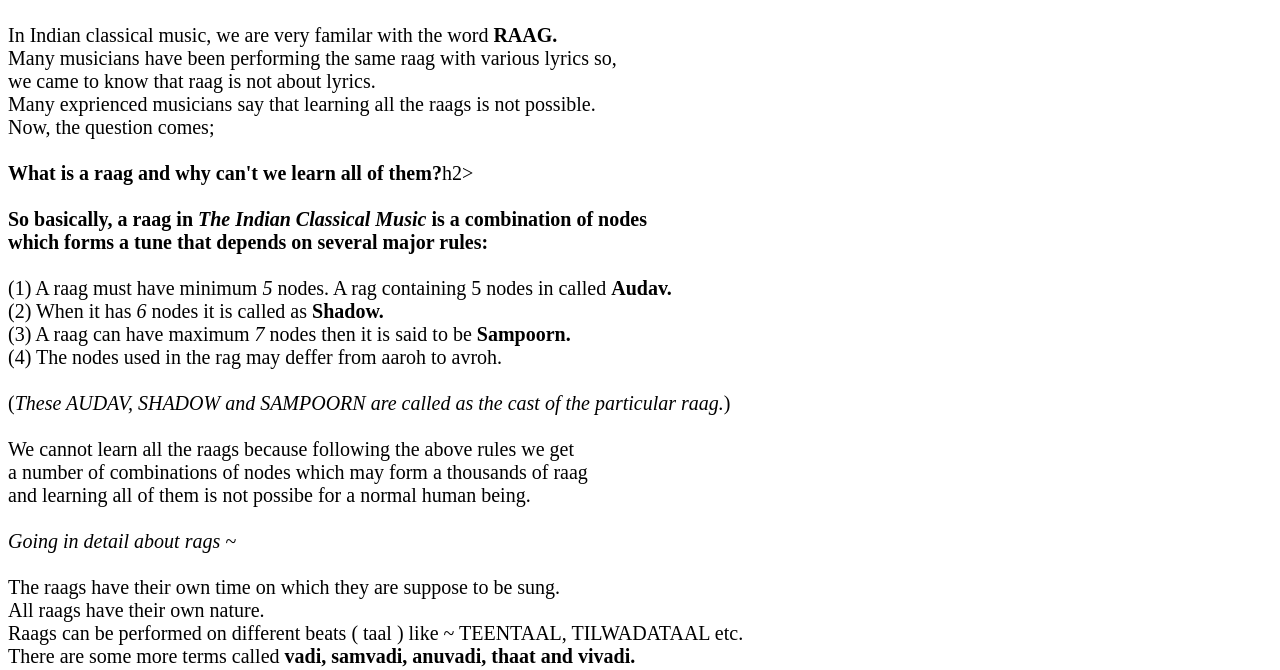
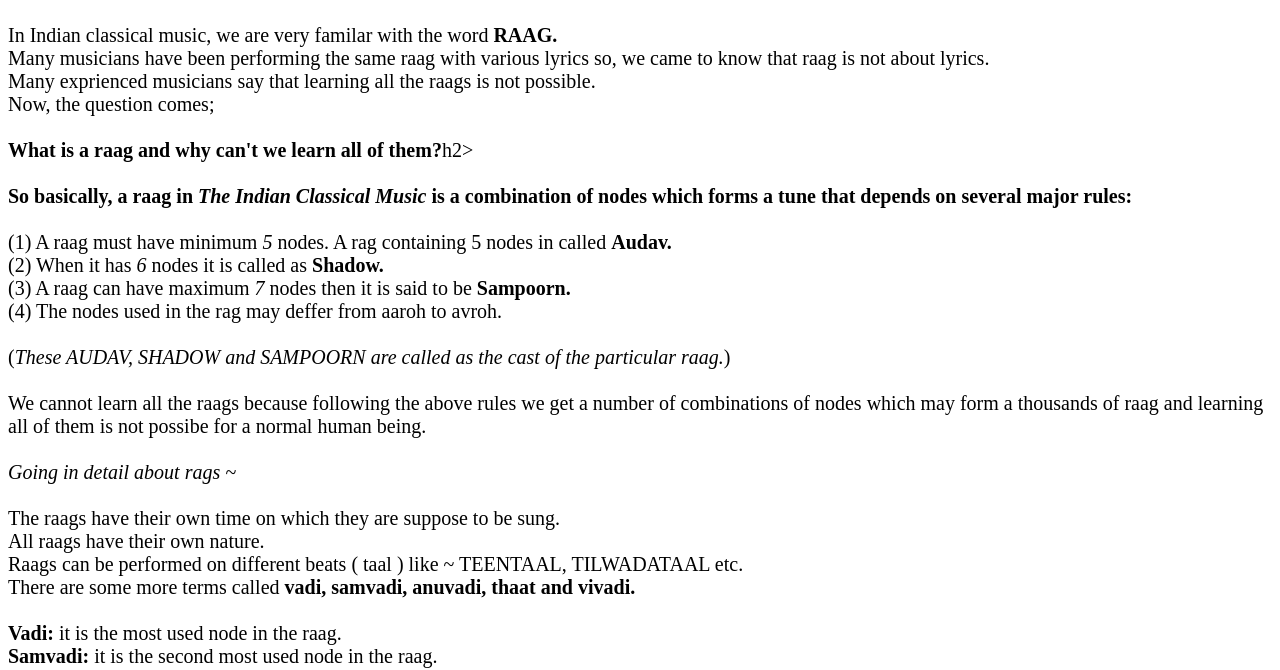
Before and after one commit to vatsps/raags, a plain HTML site: page index.html in a window 1280 px wide. Shown: the part 77-747 px from the top of the page. Drawn offline with Linux system fonts and the light colour scheme.

Commit message:
Update index.html

```diff
--- a/index.html
+++ b/index.html
@@ -43,18 +43,18 @@
 <body>
 <h1> Raag</h1>
     In Indian classical music, we are very familar with the word <b>RAAG.</b> <br>
-Many musicians have been performing the same raag with various lyrics so,<br> we came to know that raag is not about lyrics. <br>
+Many musicians have been performing the same raag with various lyrics so, we came to know that raag is not about lyrics. <br>
 Many exprienced musicians say that learning all the raags is not possible.<br> Now, the question comes;<br>
 <br><p1><b>What is a raag and why can't we learn all of them?</b>h2></b></p1><b> </b> <br> <br>
-<b>So basically, a raag in <i>The Indian Classical Music</i> is a combination of nodes <br> which forms a  tune that depends on several major rules:</b><br> <br>
+<b>So basically, a raag in <i>The Indian Classical Music</i> is a combination of nodes which forms a  tune that depends on several major rules:</b><br> <br>
 (1)  A  raag must have minimum <i>5</i> nodes. A rag containing 5 nodes in called <b>Audav.</b>   <br>
 (2)  When it has <i>6</i> nodes it is called as <b>Shadow.</b> <br>
 (3)  A raag can have maximum <i>7</i> nodes then it is said to be <b>Sampoorn.</b><br>
 (4) The nodes used in the rag may deffer from aaroh to avroh.
 <br><br>(<i>These AUDAV, SHADOW and SAMPOORN are called as the cast of the particular raag.</i>)
 <br> <br> <div class="container"></div>
-We cannot learn all the raags because following the above rules we get<br>
-a number of combinations of nodes which may form a thousands of raag<br> and learning
+We cannot learn all the raags because following the above rules we get
+a number of combinations of nodes which may form a thousands of raag and learning
 all of them is not possibe for a normal human being. <br><br>
 <i>Going in detail about rags ~ </i><br><br>
 The raags have their own time on which they are suppose to be sung.<br>
```
